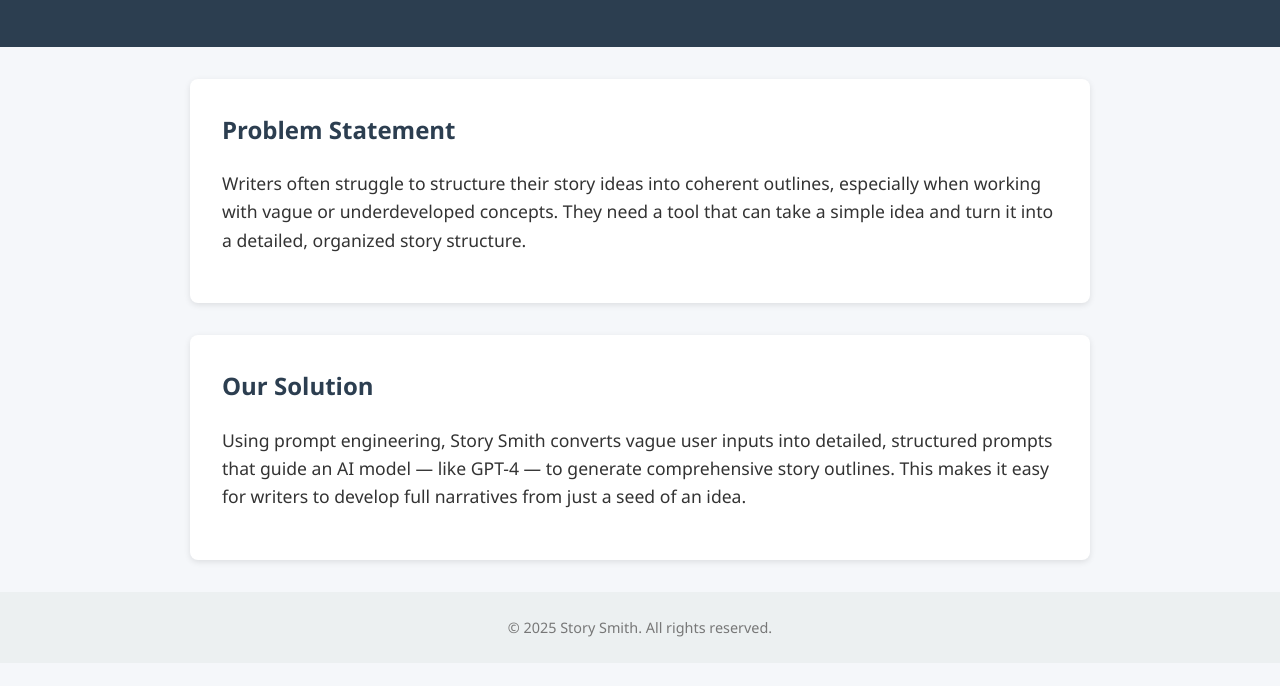
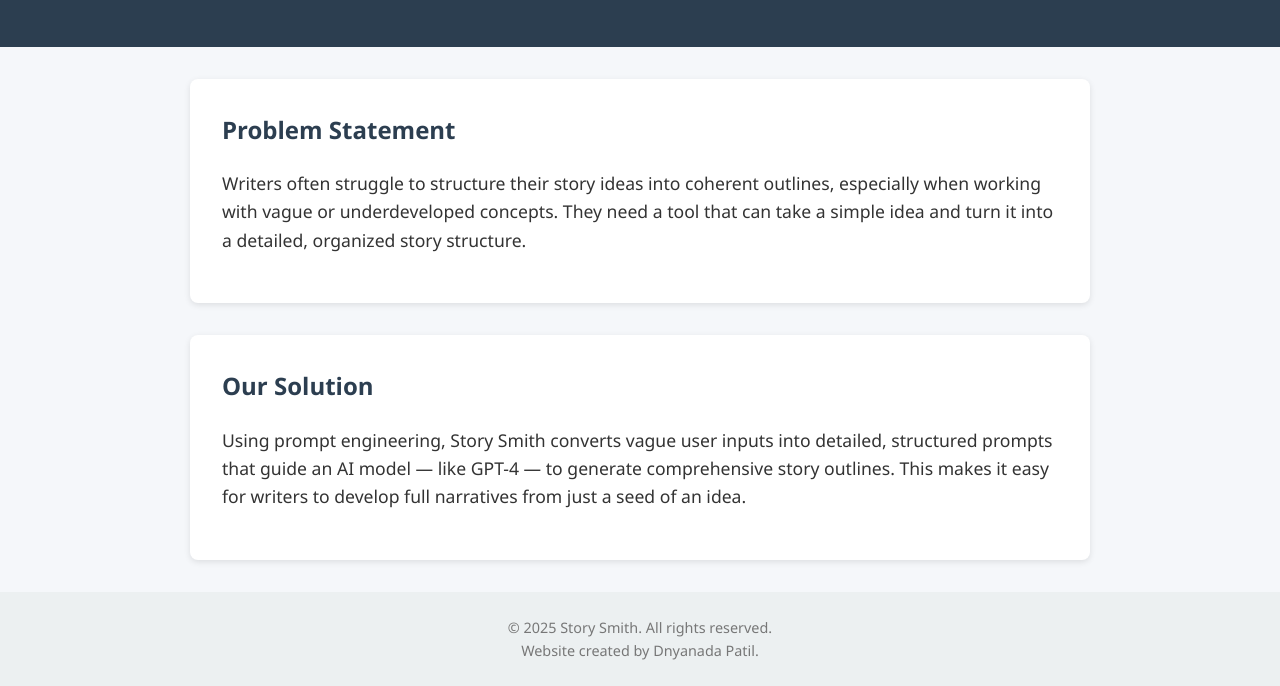
Before and after one commit to mariyambag/web, a plain HTML site: page index.html in a window 1280 px wide. Shown: the part 152-838 px from the top of the page. Before the commit the page ends 815 px from the top, so only its background shows below. Drawn offline with Linux system fonts and the light colour scheme.

Commit message:
index.html

```diff
--- a/index.html
+++ b/index.html
@@ -77,7 +77,8 @@
   </main>
 
   <footer>
-    &copy; 2025 Story Smith. All rights reserved.
+    &copy; 2025 Story Smith. All rights reserved.<br />
+    Website created by Dnyanada Patil.
   </footer>
 </body>
 </html>
```
